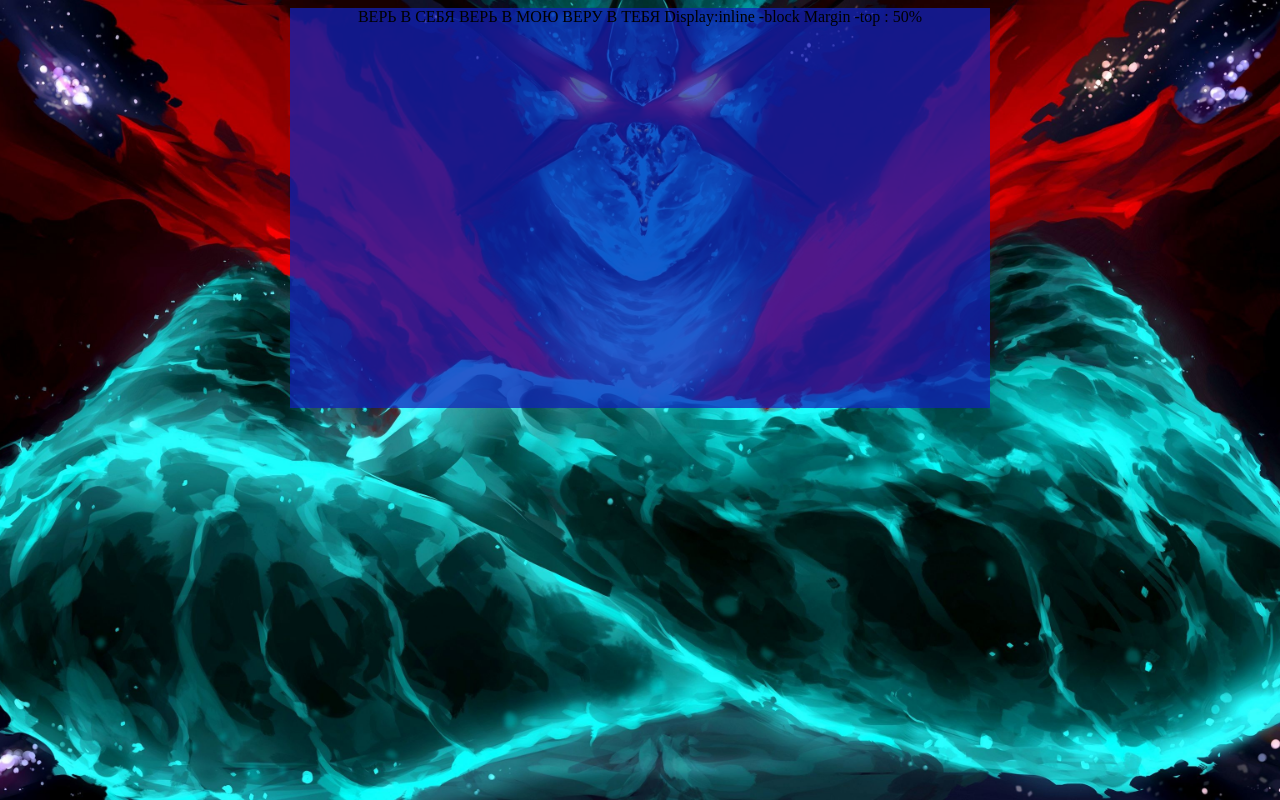
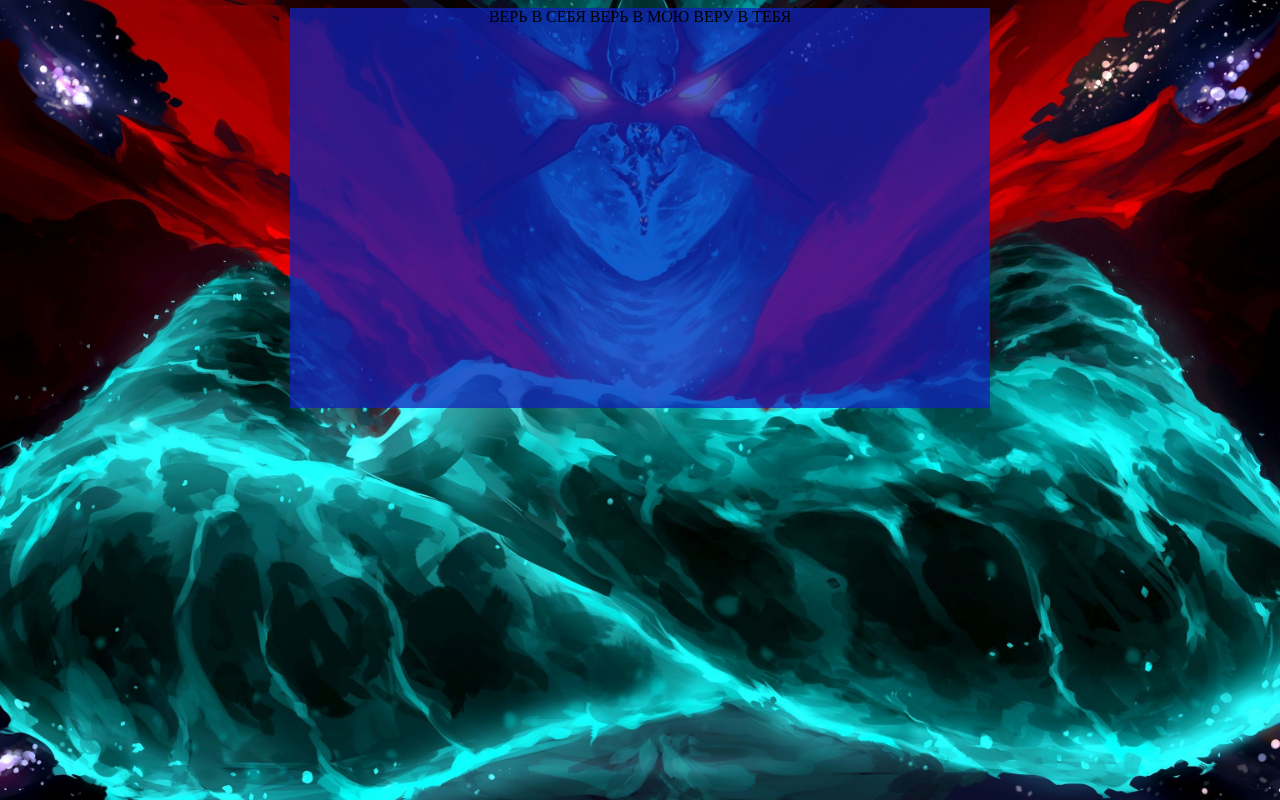
Before and after one commit to RollGabas/RollGabas.github.io, a plain HTML site: page index.html in a window 1280 px wide. Drawn offline with Linux system fonts and the light colour scheme.

Commit message:
Update index.html

```diff
--- a/index.html
+++ b/index.html
@@ -6,7 +6,7 @@
 <link rel="stylesheet" href="he.css">
  </head>
 <center>
-<div style="width:700px; height:400px; background:#12BB;">ВЕРЬ В СЕБЯ ВЕРЬ В МОЮ ВЕРУ В ТЕБЯ Display:inline -block Margin -top : 50%</div>
+<div style="width:700px; height:400px; background:#12BB;Display:inline -block Margin -top : 50%">ВЕРЬ В СЕБЯ ВЕРЬ В МОЮ ВЕРУ В ТЕБЯ</div>
 </center>
 <audio src="hell.mp3" loop autoplay></audio>
  </body>
```
